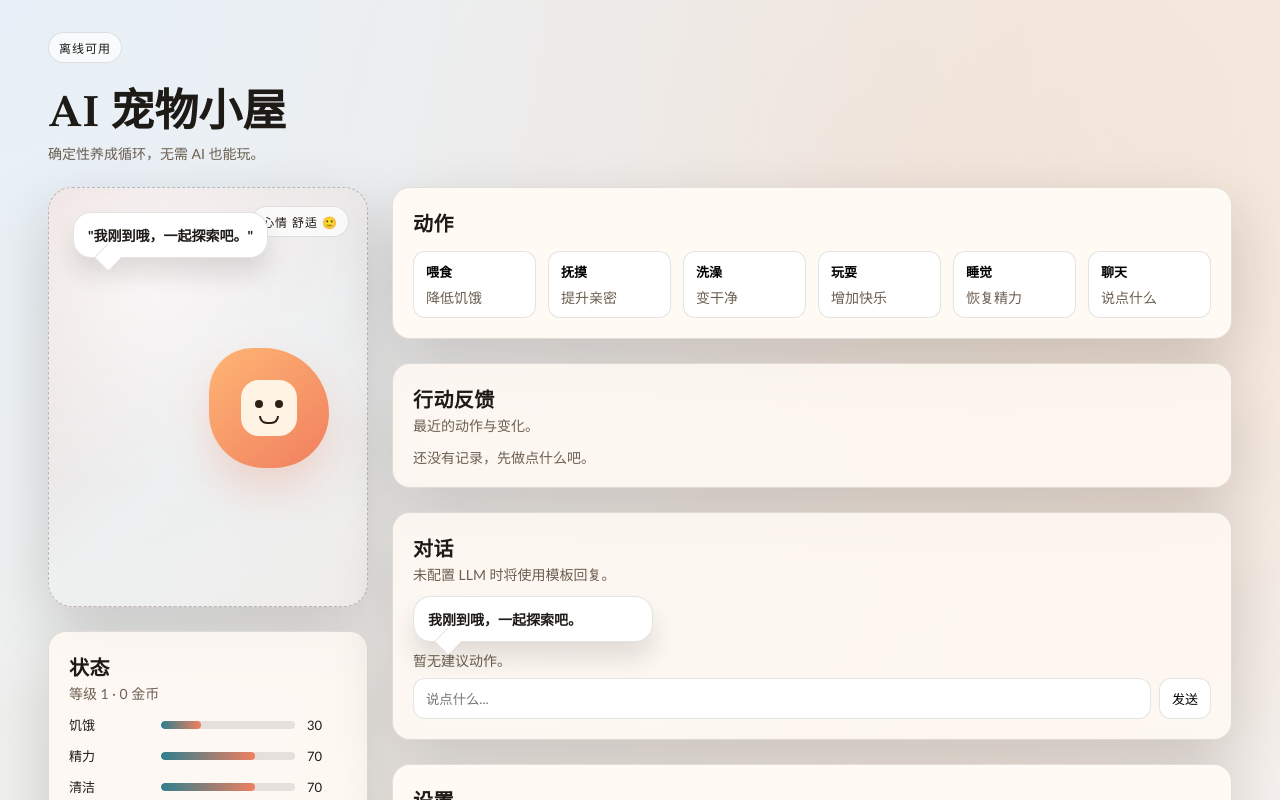
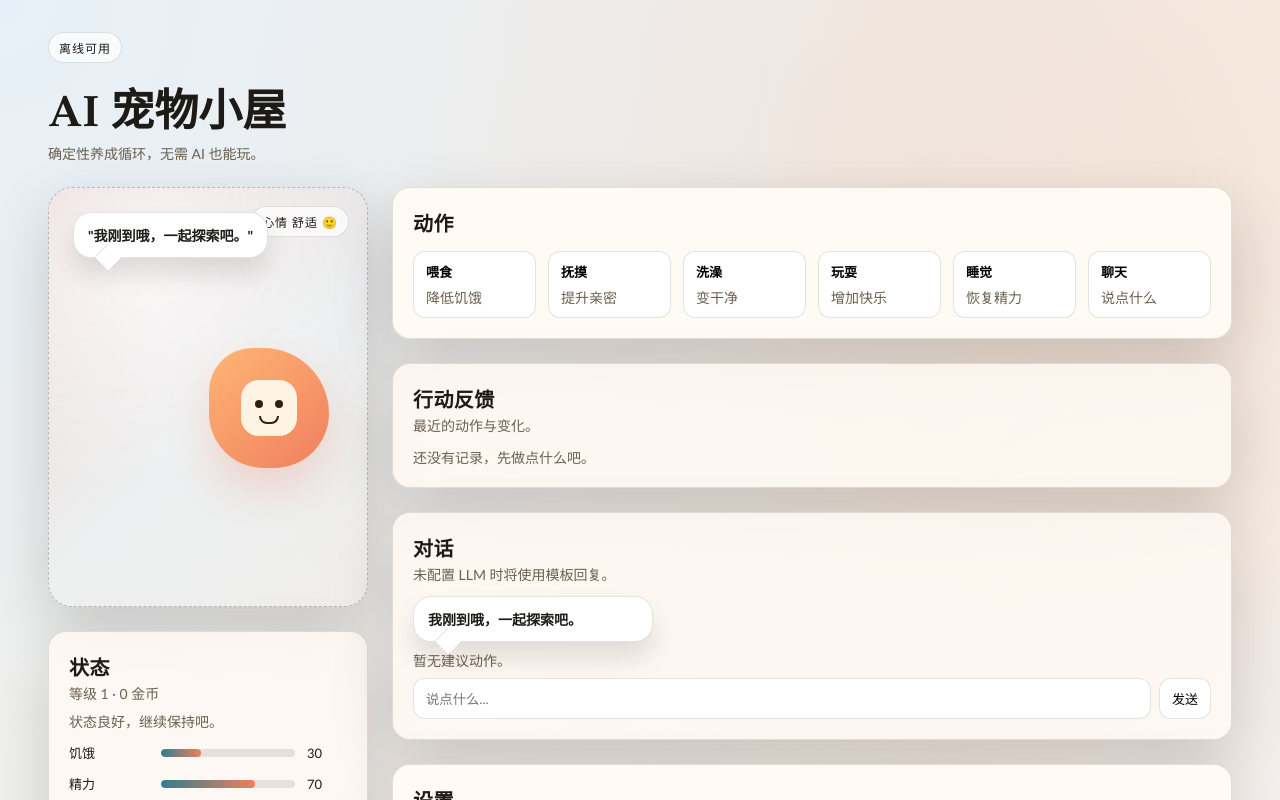
Before and after one commit to MarsDoge/ai-pet, a Next.js app in the folder apps/web/: page / in a window 1280 px wide. Shown: the top 800 px of the page. Built offline with nearby package versions, Linux system fonts and the light colour scheme.

Commit message:
feat(web): add state-based action hints
Fixes #76

```diff
--- a/apps/web/app/components/StatusPanel.tsx
+++ b/apps/web/app/components/StatusPanel.tsx
@@ -9,10 +9,28 @@ const STAT_ITEMS: Array<{ key: keyof PetState; label: string }> = [
 ];
 
 export function StatusPanel({ pet }: { pet: PetState }) {
+  const suggestions: string[] = [];
+  if (pet.hunger >= 80) suggestions.push("喂食");
+  if (pet.energy <= 20) suggestions.push("睡觉");
+  if (pet.cleanliness <= 25) suggestions.push("洗澡");
+  if (pet.fun <= 30) suggestions.push("玩耍");
+  if (pet.affection <= 30) suggestions.push("抚摸");
+
   return (
     <section className="panel soft">
       <h2 className="section-title">状态</h2>
       <p className="subtle">等级 {pet.level} · {pet.coins} 金币</p>
+      <div style={{ marginTop: 8, display: "flex", gap: 8, flexWrap: "wrap" }}>
+        {suggestions.length === 0 ? (
+          <span className="subtle">状态良好，继续保持吧。</span>
+        ) : (
+          suggestions.map((item) => (
+            <span key={item} className="badge">
+              建议 {item}
+            </span>
+          ))
+        )}
+      </div>
       <div className="status-grid" style={{ marginTop: 12 }}>
         {STAT_ITEMS.map((item) => (
           <div key={item.key} className="stat-row">
```
Also changed, not shown: 1 other file (tests, documents, lock files or other folders).
